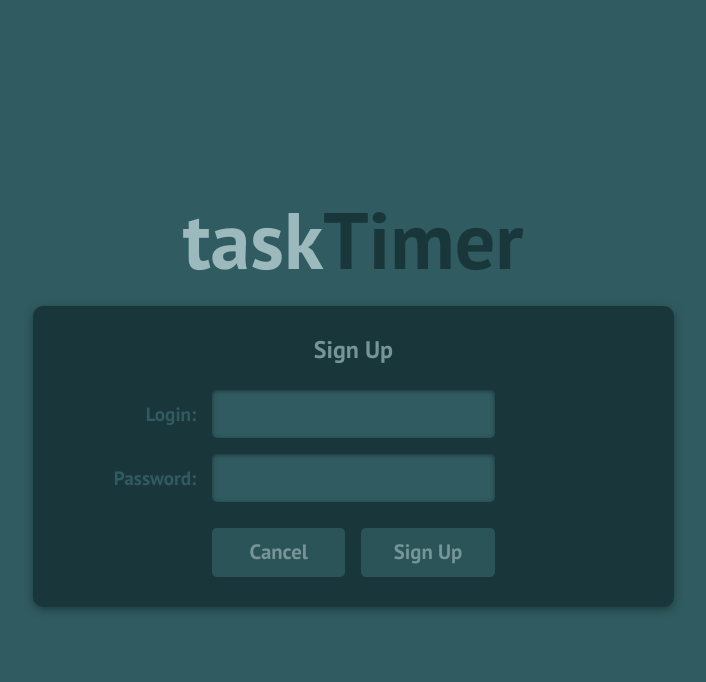
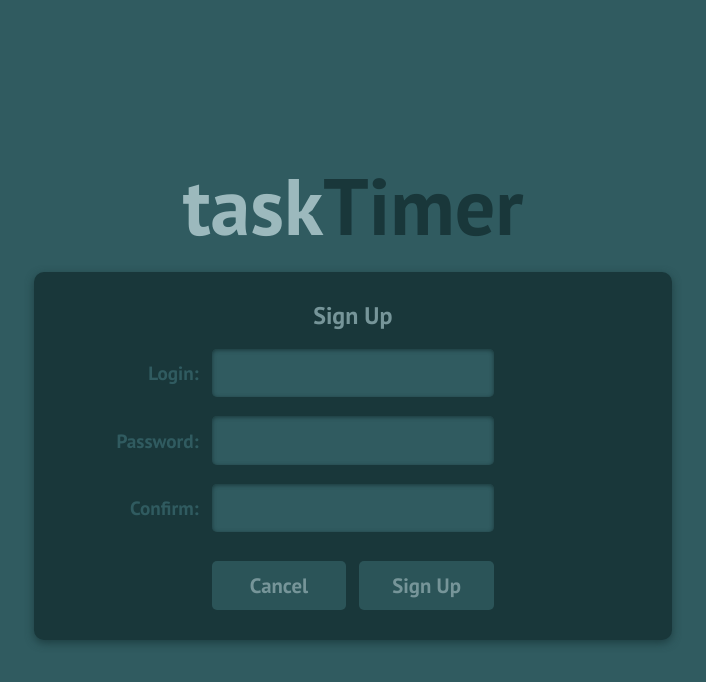
Before and after one commit to jchojna/task-timer, a React (Create React App) app: page / in a window 1280 px wide. Both pictures are taken after a click on the button "Sign Up". Shown: the top 682 px of the page, without its empty margins (287-993 px from the left). Built offline with nearby package versions, Linux system fonts and the light colour scheme.

Commit message:
feat(UserForm): add 'confirm password' field in signup form

```diff
--- a/src/components/UserForm.js
+++ b/src/components/UserForm.js
@@ -1,4 +1,5 @@
 import React from 'react';
+import classNames from 'classnames';
 import '../scss/UserForm.scss';
 
 const UserForm = (props) => {
@@ -6,10 +7,18 @@ const UserForm = (props) => {
     className,
     id,
     onCardToggle,
-    onUsersChange
+    onUserPanelStateChange
   } = props;
+
+  const {
+    isLoginAlertVisible,
+    isPasswordAlertVisible,
+    isConfirmAlertVisible
+  } = props.userPanelState;
+
   const loginInput = React.createRef();
   const passwordInput = React.createRef();
+  const passwordConfirm = React.createRef();
 
   const isLoginForm = id === 'loginForm';
   const title = isLoginForm ? 'Log In' : 'Sign Up';
@@ -19,14 +28,36 @@ const UserForm = (props) => {
   const onLoginButtonClick = isLoginForm ? undefined : onCardToggle;
   const onSignupButtonClick = isLoginForm ? onCardToggle : undefined;
 
+  const loginAlertClass = classNames(`${id}__alertBox ${id}__alertBox--login`, {
+    [`${id}__alertBox--visible`]: isLoginAlertVisible
+  });
+
+  const passwordAlertClass = classNames(`${id}__alertBox ${id}__alertBox--password`, {
+    [`${id}__alertBox--visible`]: isPasswordAlertVisible
+  });
+
+  const confirmAlertClass = classNames(`${id}__alertBox ${id}__alertBox--confirm`, {
+    [`${id}__alertBox--visible`]: isConfirmAlertVisible
+  });
+
   const handleFormSubmit = (e) => {
     e.preventDefault();
+
+    const { id, onUsersChange } = props;
     const loginInputValue = loginInput.current.value;
     const passwordInputValue = passwordInput.current.value;
+    const passwordConfirmValue = passwordConfirm.current.value;
+
+    onUserPanelStateChange({
+      isLoginAlertVisible: loginInputValue === '' ? true : false,
+      isPasswordAlertVisible: passwordInputValue === '' ? true : false,
+      isConfirmAlertVisible: passwordConfirmValue === '' ? true : false,
+    });
+
+    if (loginInputValue === '' || passwordInputValue === '' || passwordConfirmValue === '')  return;
+
 
     if (id === 'loginForm') {
-
-
 
 
 
@@ -41,13 +72,12 @@ const UserForm = (props) => {
     }
   }
 
-
-
   return (
     <form className={className} onSubmit={handleFormSubmit}>
       <h2 className={`${id}__heading`}>
         {title}
       </h2>
+      {/* LOGIN */}
       <label
         htmlFor={`${id}Login`}
         className={`${id}__label ${id}__label--login`}
@@ -63,6 +93,12 @@ const UserForm = (props) => {
         spellCheck="false"
         maxLength="20"
       />
+      <div className={loginAlertClass}>
+        <p className={`${id}__alert`}>
+          Please enter your login
+        </p>
+      </div>
+      {/* PASSWORD */}
       <label
         htmlFor={`${id}Password`}
         className={`${id}__label ${id}__label--password`}
@@ -75,9 +111,41 @@ const UserForm = (props) => {
         type="password"
         name="userPassword"
         className={`${id}__input ${id}__input--password`}
-        spellCheck="false"
         maxLength="20"
       />
+      <div className={passwordAlertClass}>
+        <p className={`${id}__alert`}>
+          Please enter your password
+        </p>
+      </div>
+      { /* REPEAT PASSWORD */
+        id === 'signupForm'
+        ?
+        <React.Fragment>
+          <label
+            htmlFor={`${id}Confirm`}
+            className={`${id}__label ${id}__label--confirm`}
+          >
+            Confirm:
+          </label>
+          <input
+            id={`${id}Confirm`}
+            ref={passwordConfirm}
+            type="password"
+            name="userConfirm"
+            className={`${id}__input ${id}__input--confirm`}
+            maxLength="20"
+          />
+          <div className={confirmAlertClass}>
+            <p className={`${id}__alert`}>
+              Please confirm your password
+            </p>
+          </div>
+        </React.Fragment>
+        :
+        <div className="empty"></div>
+      }
+      {/* BUTTONS */}
       <button
         className={`${id}__button ${id}__button--login`}
         onClick={onLoginButtonClick}
--- a/src/components/UserPanel.js
+++ b/src/components/UserPanel.js
@@ -9,7 +9,10 @@ class UserPanel extends Component {
     this.state = {
       isUserPanelLoaded: false,
       isLoginFormVisible: false,
-      isSignupFormVisible: false
+      isSignupFormVisible: false,
+      isLoginAlertVisible: false,
+      isPasswordAlertVisible: false,
+      isConfirmAlertVisible: false
     };
   }
 
@@ -20,24 +23,29 @@ class UserPanel extends Component {
     });
   }
 
-  /* handleInputChange = ({target}, type) => {
-    this.setState({ [`${type}Login`] : target.value });
-  } */
+  handleUserPanelState = (object) => this.setState(object);
 
   handleCardToggle = () => {
     this.setState(prevState => ({
       isLoginFormVisible: !prevState.isLoginFormVisible,
       isSignupFormVisible: !prevState.isSignupFormVisible,
-      isFirstLoad: false
+      isLoginAlertVisible: false,
+      isPasswordAlertVisible: false,
+      isConfirmAlertVisible: false
     }));
   }
+
+  /* handleInputChange = ({target}, type) => {
+    this.setState({ [`${type}Login`] : target.value });
+  } */
 
   render() {
     const { onUsersChange } = this.props;
     const {
       isUserPanelLoaded,
       isLoginFormVisible,
-      isSignupFormVisible } = this.state;
+      isSignupFormVisible
+    } = this.state;
 
     const userPanelClass = classNames('UserPanel', {
       'UserPanel--visible': isUserPanelLoaded
@@ -47,6 +55,7 @@ class UserPanel extends Component {
       'loginForm--rotateIn': isLoginFormVisible,
       'loginForm--rotateOut': !isLoginFormVisible
     });
+
     const signupClass = classNames('signupForm', {
       'signupForm--rotateIn': isSignupFormVisible,
       'signupForm--rotateOut': !isSignupFormVisible
@@ -58,18 +67,23 @@ class UserPanel extends Component {
           task<span className="UserPanel__logo--color">Timer</span>
         </p>
         <div className="UserPanel__container">
+          {/* LOGIN FORM */}
           <UserForm
             className={loginClass}
             id="loginForm"
             onCardToggle={this.handleCardToggle}
+            onUserPanelStateChange={this.handleUserPanelState}
             onUsersChange={onUsersChange}
+            userPanelState={this.state}
           />
-
+          {/* SIGNUP FORM */}
           <UserForm
             className={signupClass}
             id="signupForm"
             onCardToggle={this.handleCardToggle}
+            onUserPanelStateChange={this.handleUserPanelState}
             onUsersChange={onUsersChange}
+            userPanelState={this.state}
           />
         </div>
       </div>
--- a/src/scss/UserForm.scss
+++ b/src/scss/UserForm.scss
@@ -11,14 +11,8 @@
   box-shadow: $card-shadow-medium;
   border-radius: 10px;
   display: grid;
-  gap: 0.5em;
-  grid-template-areas:
-  "heading       heading      "
-  "loginLabel    loginLabel   "
-  "loginInput    loginInput   "
-  "passwordLabel passwordLabel"
-  "passwordInput passwordInput"
-  "loginButton   signupButton ";
+  gap: 0.3em 0.6em;
+  grid-template-columns: repeat(2, 1fr);
   padding: 30px;
   transform: rotate3d(0, 1, 0, -90deg);
   visibility: hidden;
@@ -34,12 +28,7 @@
   }
 
   @media only screen and (min-width: $media-md) {
-    gap: 1em;
-    grid-template-areas:
-    "heading       heading       heading       heading"
-    "loginLabel    loginInput    loginInput    .      "
-    "passwordLabel passwordInput passwordInput .      "
-    ".             loginButton   signupButton  .      ";
+    gap: 0.6em 0.8em;
     grid-template-columns: repeat(4, 1fr);
   }
 
@@ -120,12 +109,69 @@
       }
     }
   }
+
+  &__alertBox {
+    max-height: 0;
+    overflow: hidden;
+    transition: max-height $time-alert, visibility 0s $time-alert;
+
+    &--login {
+      grid-area: loginAlert;
+    }
+
+    &--password {
+      grid-area: passwordAlert;
+    }
+
+    &--visible {
+      max-height: 50px;
+      transition: max-height $time-alert, visibility 0s;
+    }
+  }
+
+  &__alert {
+    @include flex-center;
+    background-color: $color-teal-warning;
+    border-radius: 5px;
+    color: $color-teal-light-2;
+    font-size: 1.1em;
+    font-weight: 700;
+    margin: 0;
+    padding: 0.5em;
+    text-align: center;
+  }
 }
 
 // #endregion
 
 .loginForm {
   background-color: $color-teal;
+  grid-template-areas:
+  "heading       heading      "
+  "loginLabel    loginLabel   "
+  "loginInput    loginInput   "
+  "loginAlert    loginAlert   "
+  "passwordLabel passwordLabel"
+  "passwordInput passwordInput"
+  "passwordAlert passwordAlert"
+  "loginButton   signupButton ";
+  left: 0;
+  position: absolute;
+  top: 0;
+  width: 100%;
+
+  @media only screen and (min-width: $media-md) {
+
+    & {
+      grid-template-areas:
+      "heading       heading       heading       heading"
+      "loginLabel    loginInput    loginInput    .      "
+      ".             loginAlert    loginAlert    .      "
+      "passwordLabel passwordInput passwordInput .      "
+      ".             passwordAlert passwordAlert .      "
+      ".             loginButton   signupButton  .      ";
+    }
+  }
 
   &__heading {
     color: $color-teal-dark-2;
@@ -160,11 +206,33 @@
 
 .signupForm {
   background-color: $color-teal-dark-3;
-  height: 100%;
-  left: 0;
-  position: absolute;
-  top: 0;
-  width: 100%;
+  grid-template-areas:
+  "heading       heading      "
+  "loginLabel    loginLabel   "
+  "loginInput    loginInput   "
+  "loginAlert    loginAlert   "
+  "passwordLabel passwordLabel"
+  "passwordInput passwordInput"
+  "passwordAlert passwordAlert"
+  "confirmLabel  confirmLabel "
+  "confirmInput  confirmInput "
+  "confirmAlert  confirmAlert "
+  "loginButton   signupButton ";
+
+  @media only screen and (min-width: $media-md) {
+
+    & {
+      grid-template-areas:
+      "heading       heading       heading       heading"
+      "loginLabel    loginInput    loginInput    .      "
+      ".             loginAlert    loginAlert    .      "
+      "passwordLabel passwordInput passwordInput .      "
+      ".             passwordAlert passwordAlert .      "
+      "confirmLabel  confirmInput  confirmInput  .      "
+      ".             confirmAlert  confirmAlert  .      "
+      ".             loginButton   signupButton  .      ";
+    }
+  }
 
   &__heading {
     color: $color-teal-light-1;
@@ -172,12 +240,29 @@
 
   &__label {
     color: $color-teal-dark-1;
+
+    &--confirm {
+      grid-area: confirmLabel;
+    }
+  }
+
+  &__input {
+
+    &--confirm {
+      grid-area: confirmInput;
+    }
+  }
+
+  &__alertBox {
+
+    &--confirm {
+      grid-area: confirmAlert;
+    }
   }
 
   &__button {
     background-color: $color-teal-dark-2;
     color: $color-teal-light-1;
-
     @mixin buttonActive {
       background-color: $color-teal;
       color: $color-teal-light-2;
```
